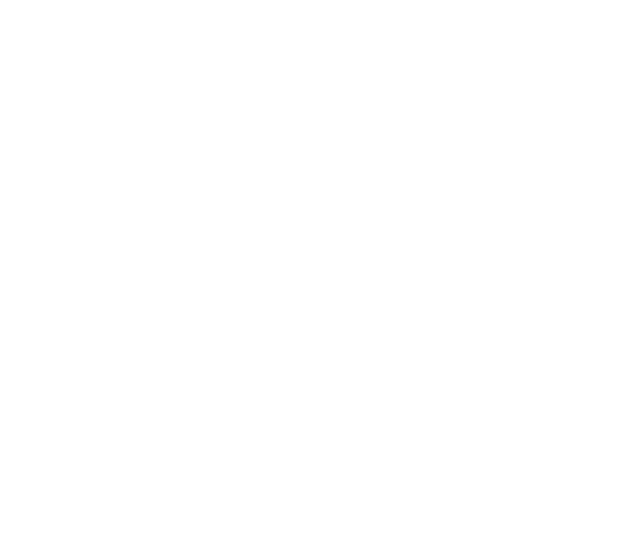
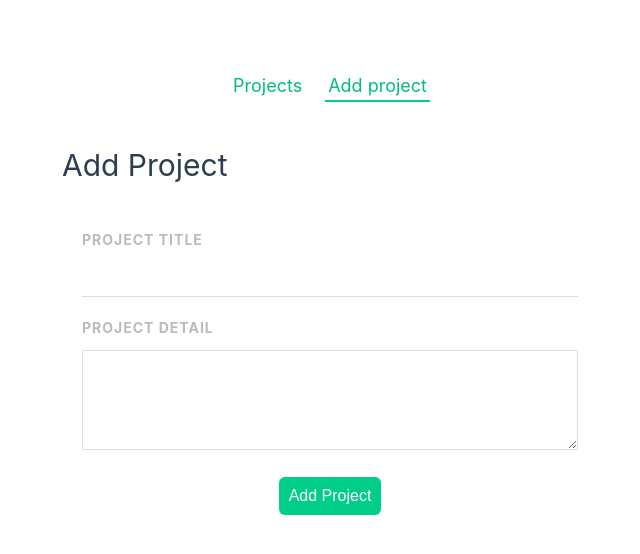
Before and after one commit to MadThura/project-planner, a Vue app: page /addProject in a window 1280 px wide. Before the commit this address had no page. Shown: the top 554 px of the page, without its empty margins (310-950 px from the left). Built offline with nearby package versions, Linux system fonts and the light colour scheme.

Commit message:
add project form style and navbar style

```diff
--- a/database/db.json
+++ b/database/db.json
@@ -4,7 +4,7 @@
       "id": "2",
       "title": "project title 2",
       "detail": "project detail 2",
-      "complete": false
+      "complete": true
     },
     {
       "id": "3",
--- a/src/App.vue
+++ b/src/App.vue
@@ -1,9 +1,10 @@
 <script setup>
 import { RouterLink, RouterView } from 'vue-router'
-
+import Navbar from './components/Navbar.vue';
 </script>
 
 <template>
+  <Navbar></Navbar>
   <RouterView />
 </template>
 
--- a/src/assets/main.css
+++ b/src/assets/main.css
@@ -30,9 +30,9 @@
     display: flex;
   } */
 
-  #app {
+  /* #app {
     display: grid;
     grid-template-columns: 1fr 1fr;
-    /* padding: 0 2rem; */
-  }
+    padding: 0 2rem;
+  } */
 }
--- /dev/null
+++ b/src/components/Navbar.vue
@@ -0,0 +1,27 @@
+<template>
+  <nav class="main-nav">
+    <router-link to="/">Projects</router-link>
+    <router-link :to="{name: 'AddProject'}">Add project</router-link>
+  </nav>
+</template>
+
+<script>
+export default {
+
+}
+</script>
+
+<style>
+.main-nav {
+    text-align: center;
+    margin: 40px auto;
+}
+.main-nav a {
+    margin: 0 10px;
+    font-size: 18px;
+}
+a.router-link-active {
+    border-bottom: 2px solid #00ce89;
+    padding-bottom: 4px;
+}
+</style>
--- a/src/components/SingleProject.vue
+++ b/src/components/SingleProject.vue
@@ -93,6 +93,6 @@
 }
 
 .complete {
-  border-left-color: green;
+  border-left-color: #00ce89;
 }
 </style>
--- a/src/router/index.js
+++ b/src/router/index.js
@@ -1,5 +1,6 @@
 import { createRouter, createWebHistory } from 'vue-router'
 import HomeView from '../views/HomeView.vue'
+import AddProject from '@/views/AddProject.vue'
 
 const router = createRouter({
   history: createWebHistory(import.meta.env.BASE_URL),
@@ -9,6 +10,11 @@
       name: 'home',
       component: HomeView
     },
+    {
+      path: '/addProject',
+      name: 'AddProject',
+      component: AddProject
+    }
   ]
 })
 
--- /dev/null
+++ b/src/views/AddProject.vue
@@ -0,0 +1,62 @@
+<template>
+    <h1>Add Project</h1>
+    <form>
+        <label>Project Title</label>
+        <input type="text">
+        <label>Project Detail</label>
+        <textarea cols="30" rows="10"></textarea>
+        <button>Add Project</button>
+    </form>
+</template>
+
+<script>
+export default {
+
+}
+</script>
+
+<style scoped>
+
+form {
+    background: white;
+    padding: 20px;
+    border-radius: 10px;
+}
+
+label {
+    display: block;
+    color: #bbb;
+    text-transform: uppercase;
+    font-size: 14px;
+    font-weight: bold;
+    letter-spacing: 1px;
+    margin: 20px 0 10px 0;
+}
+
+input {
+    padding: 10px;
+    border: 0;
+    border-bottom: 1px solid #ddd;
+    width: 100%;
+    box-sizing: border-box;
+}
+
+textarea {
+    border: 1px solid #ddd;
+    padding: 10px;
+    width: 100%;
+    box-sizing: border-box;
+    height: 100px;
+}
+
+form button {
+    display: block;
+    margin: 20px auto 0;
+    background: #00ce89;
+    color: white;
+    padding: 10px;
+    border: 0;
+    border-radius: 6px;
+    font-size: 16px;
+}
+</style>
```
Lines whose indentation alone changed are shown as unchanged.
